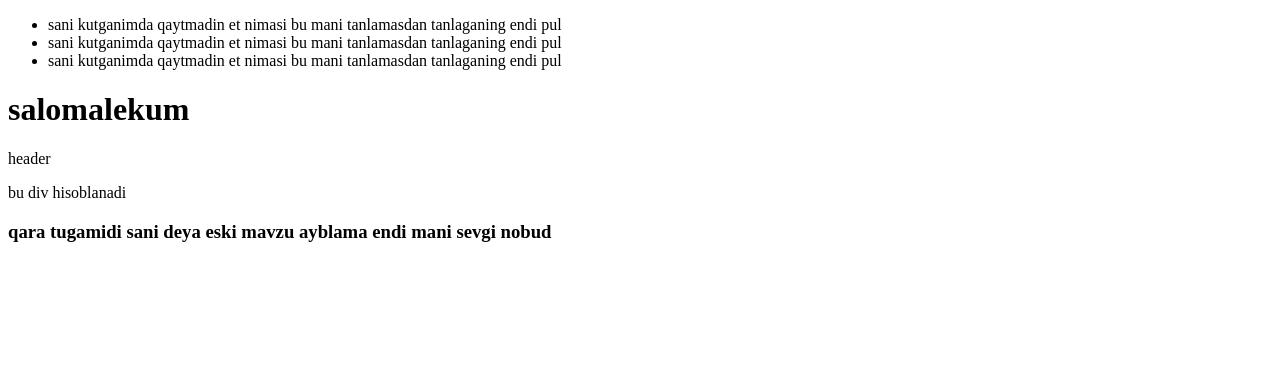
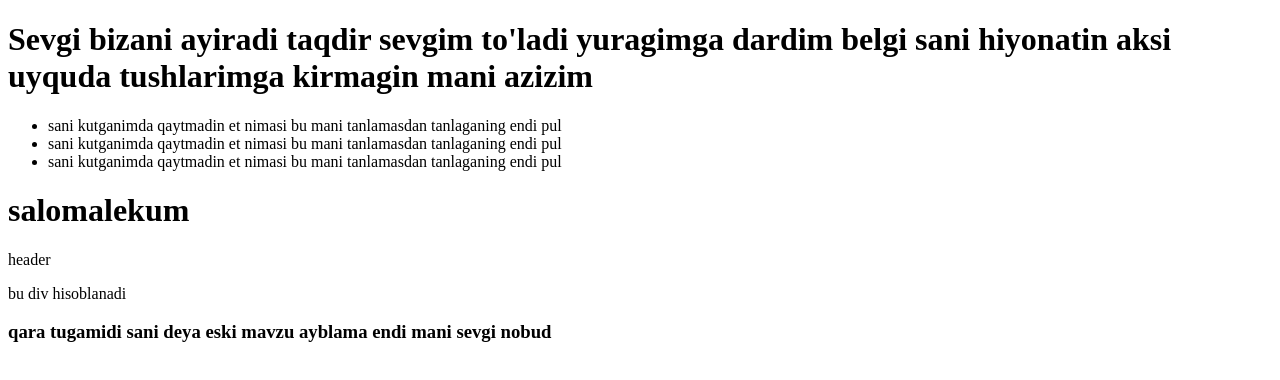
Before and after one commit to Xabibullohxusnullayev/71, a plain HTML site: page index.html in a window 1280 px wide. Drawn offline with Linux system fonts and the light colour scheme.

Commit message:
loxmisan

```diff
--- a/index.html
+++ b/index.html
@@ -10,6 +10,11 @@
 
 <body>
     <main>
+        <h1>Sevgi bizani ayiradi taqdir
+            sevgim to'ladi yuragimga dardim
+            belgi sani hiyonatin aksi
+            uyquda tushlarimga kirmagin mani azizim
+        </h1>
         <nav>
             <ul>
                 <li>
```
